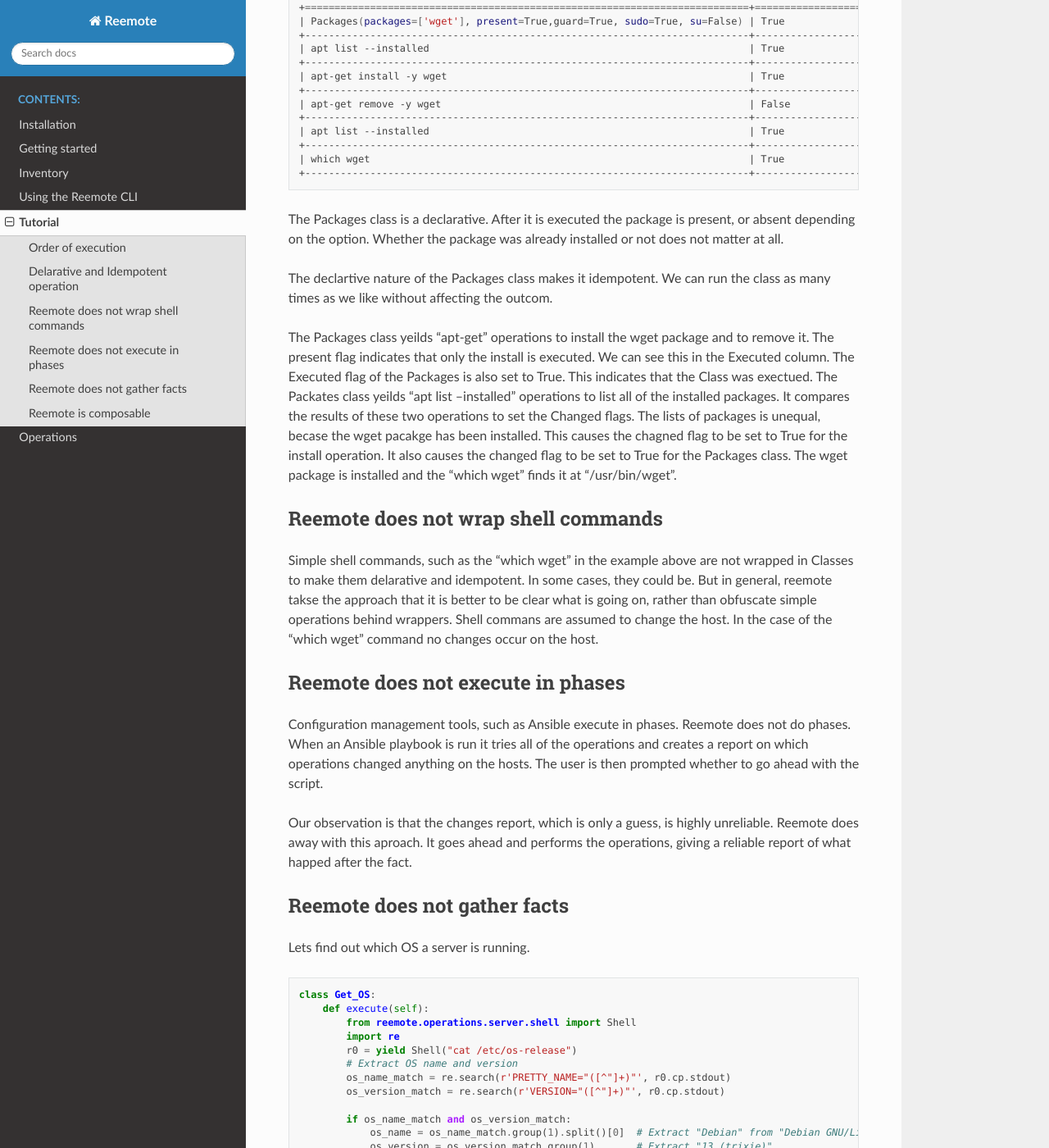
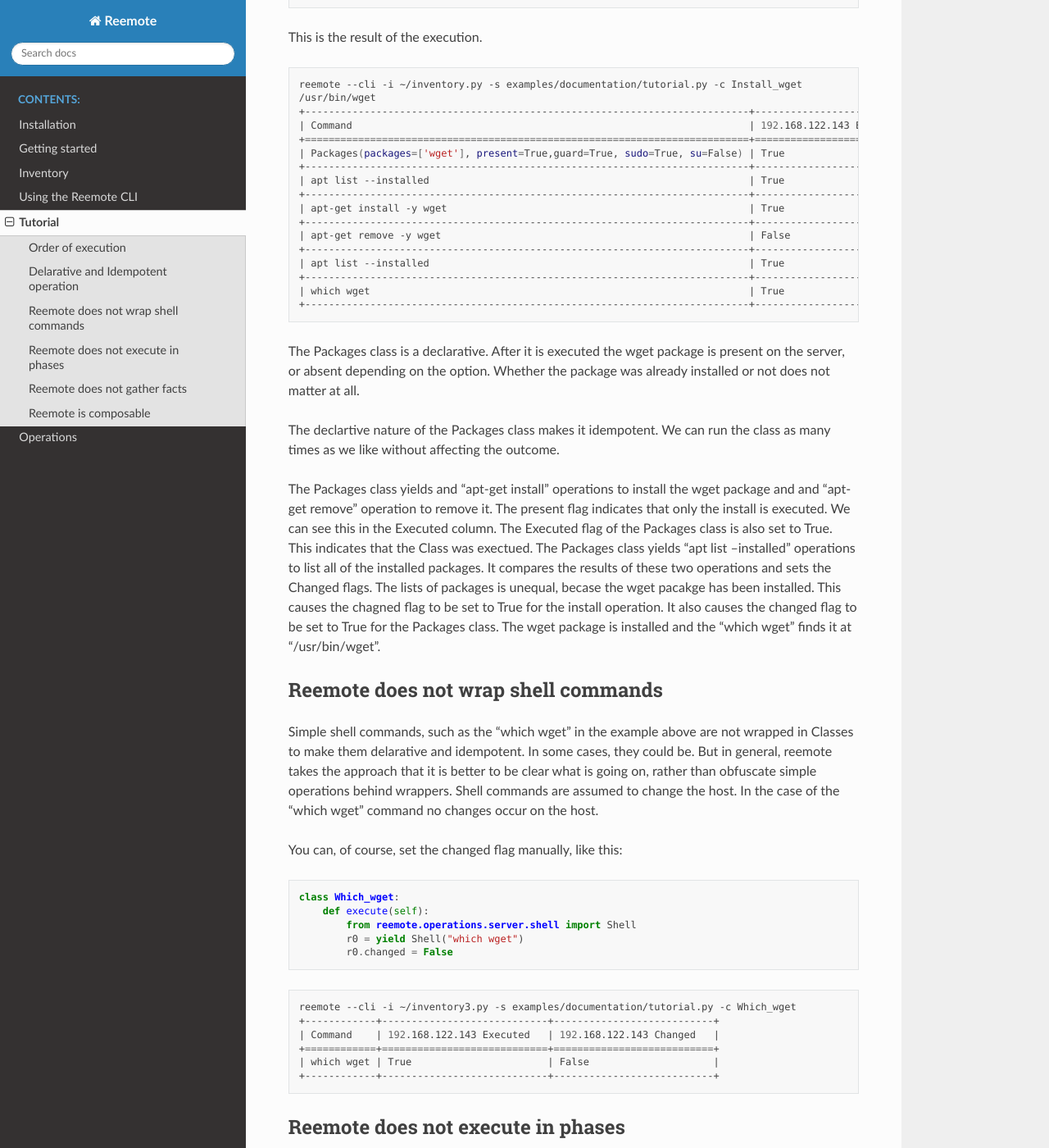
Before and after one commit to kimjarvis/reemote, a Sphinx documentation site: the page built from docs/source/tutorial.rst, in a window 1280 px wide and 1400 px high, scrolled down 1367 px. Shown: the whole window at 82% size. Built offline with Sphinx 7.4.7 and the Read the Docs theme 3.1.0, drawn with Linux system fonts in a browser that asks for light colours; some of the changed text lies outside the part shown.

Commit message:
Add tutorial

```diff
--- a/docs/source/operations.rst
+++ b/docs/source/operations.rst
@@ -7,5 +7,7 @@
    :maxdepth: 2
 
    apk
+   apt
+   dpkg
    filesystem
    server
--- a/docs/source/tutorial.rst
+++ b/docs/source/tutorial.rst
@@ -9,11 +9,12 @@
 .. code-block:: python
 
     class Hello_world:
-        from reemote.operations.server.shell import Shell
         def execute(self):
-            r0 = yield Shell("echo 'Hello'")
+            from reemote.operations.server.shell import Shell
+            from reemote.result import Result
+            r0 : Results = yield Shell("echo 'Hello'")
             print(r0.cp.stdout)
-            r1 = yield Shell("echo 'World!'")
+            r1 : Result = yield Shell("echo 'World!'")
             print(r1.cp.stdout)
 
 This is the result of the execution.
@@ -43,7 +44,12 @@
     World!
 
 The Shell command "echo 'Hello'" is sent to both servers.  The result is received from both servers before the next shell
-command echo 'World!' is executed.
+command, "echo 'World!'" is executed.
+
+Reemote executes each operation on all servers before moving on to execute the next operation.  The
+results of the operation, a Result object (here R0,R1) is yielded and are available in the script.
+The changed and execute fields of the Result object indicate where the opration was executed and
+whether it changed anything on the host.  The cp.returncode, cp.stdout and cp.stderr fields are available.
 
 Delarative and Idempotent operation
 -----------------------------------
@@ -82,17 +88,17 @@
     | which wget                                                                | True                       | True                      |
     +---------------------------------------------------------------------------+----------------------------+---------------------------+
 
-The Packages class is a declarative.  After it is executed the package is present, or absent depending on the option.
+The Packages class is a declarative.  After it is executed the wget package is present on the server, or absent depending on the option.
 Whether the package was already installed or not does not matter at all.
 
 The declartive nature of the Packages class makes it idempotent.  We can run the class as many times as we like without
-affecting the outcom.
+affecting the outcome.
 
-The Packages class yeilds "apt-get" operations to install the wget package and to remove it.
+The Packages class yields and "apt-get install" operations to install the wget package and and "apt-get remove" operation to remove it.
 The present flag indicates that only the install is executed.  We can see this in the Executed column.
-The Executed flag of the Packages is also set to True.  This indicates that the Class was exectued.
-The Packates class yeilds "apt list --installed" operations to list all of the installed packages.
-It compares the results of these two operations to set the Changed flags.
+The Executed flag of the Packages class is also set to True.  This indicates that the Class was exectued.
+The Packages class yields "apt list --installed" operations to list all of the installed packages.
+It compares the results of these two operations and sets the Changed flags.
 The lists of packages is unequal, becase the wget pacakge has been installed.  This causes the chagned flag to be set
 to True for the install operation.  It also causes the changed flag to be set to True for the Packages class.
 The wget package is installed and the "which wget" finds it at "/usr/bin/wget".
@@ -101,9 +107,28 @@
 ------------------------------------
 
 Simple shell commands, such as the "which wget" in the example above are not wrapped in Classes to make them
-delarative and idempotent.  In some cases, they could be.  But in general, reemote takse the approach that it is
-better to be clear what is going on, rather than obfuscate simple operations behind wrappers.  Shell commans are
+delarative and idempotent.  In some cases, they could be.  But in general, reemote takes the approach that it is
+better to be clear what is going on, rather than obfuscate simple operations behind wrappers.  Shell commands are
 assumed to change the host.  In the case of the "which wget" command no changes occur on the host.
+
+You can, of course, set the changed flag manually, like this:
+
+.. code-block:: python
+
+    class Which_wget:
+        def execute(self):
+            from reemote.operations.server.shell import Shell
+            r0 = yield Shell("which wget")
+            r0.changed = False
+
+.. code-block:: bash
+
+    reemote --cli -i ~/inventory3.py -s examples/documentation/tutorial.py -c Which_wget
+    +------------+----------------------------+---------------------------+
+    | Command    | 192.168.122.143 Executed   | 192.168.122.143 Changed   |
+    +============+============================+===========================+
+    | which wget | True                       | False                     |
+    +------------+----------------------------+---------------------------+
 
 Reemote does not execute in phases
 ----------------------------------
@@ -148,10 +173,13 @@
     | cat /etc/os-release | True                       | True                      |
     +---------------------+----------------------------+---------------------------+
 
-Configuration management tools, such as Ansible facts are imutalbe values gathered at the start of the execution.
+Configuration management tools, such as Ansible facts are imutable values gathered at the start of the execution.
 Facts are used to make descisions in Ansible playbooks, such as, deciding which packages manager to use.
-Reemote does not implement Classes to gather facts.  It is simple enough to gather fact values from the output
+Reemote does not implement Classes to gather facts.  As shown above, is simple enough to gather fact values from the output
 of Shell commands.
+
+Of course, its really easy to create Classes that return facts, so this guidance is often ignored as
+we will see below.
 
 Reemote is composable
 ---------------------
@@ -183,10 +211,11 @@
             r0 = yield Get_OS()
             print(r0.cp.stdout)
 
-The Get_OS class now returns the name of the running OS in stdout.
+The Get_OS class now returns the name of the OS in stdout.
 
 .. code-block:: bash
 
+    reemote --cli -i ~/inventory3.py -s examples/documentation/tutorial.py -c Show_OS
     Debian 13 (trixie)
     +---------------------+----------------------------+---------------------------+
     | Command             | 192.168.122.143 Executed   | 192.168.122.143 Changed   |
```
Also changed, not shown: docs/source/apt.rst (added, +20 -0 lines), docs/source/dpkg.rst (added, +10 -0 lines), examples/documentation/tutorial.py (+9 -2 lines).
